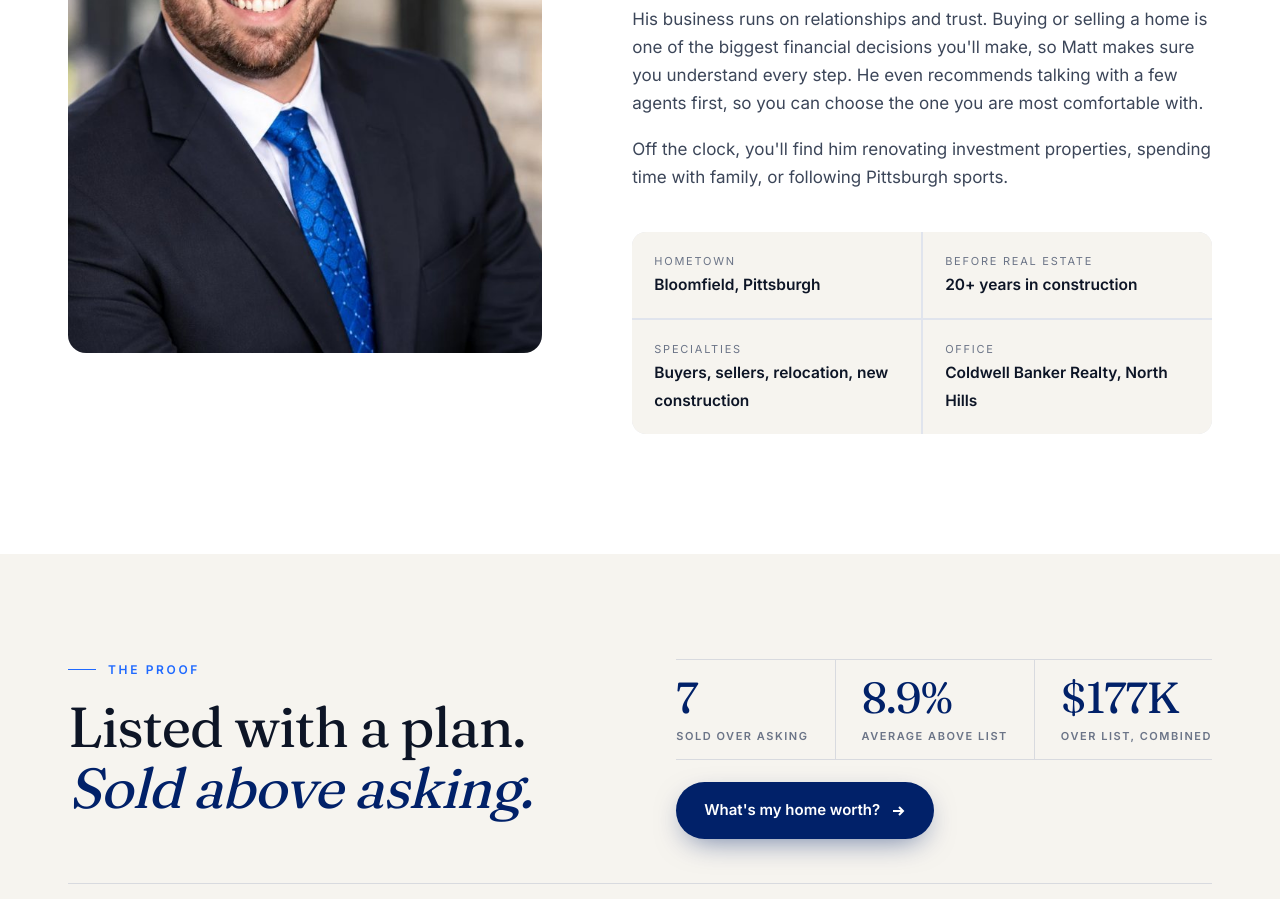
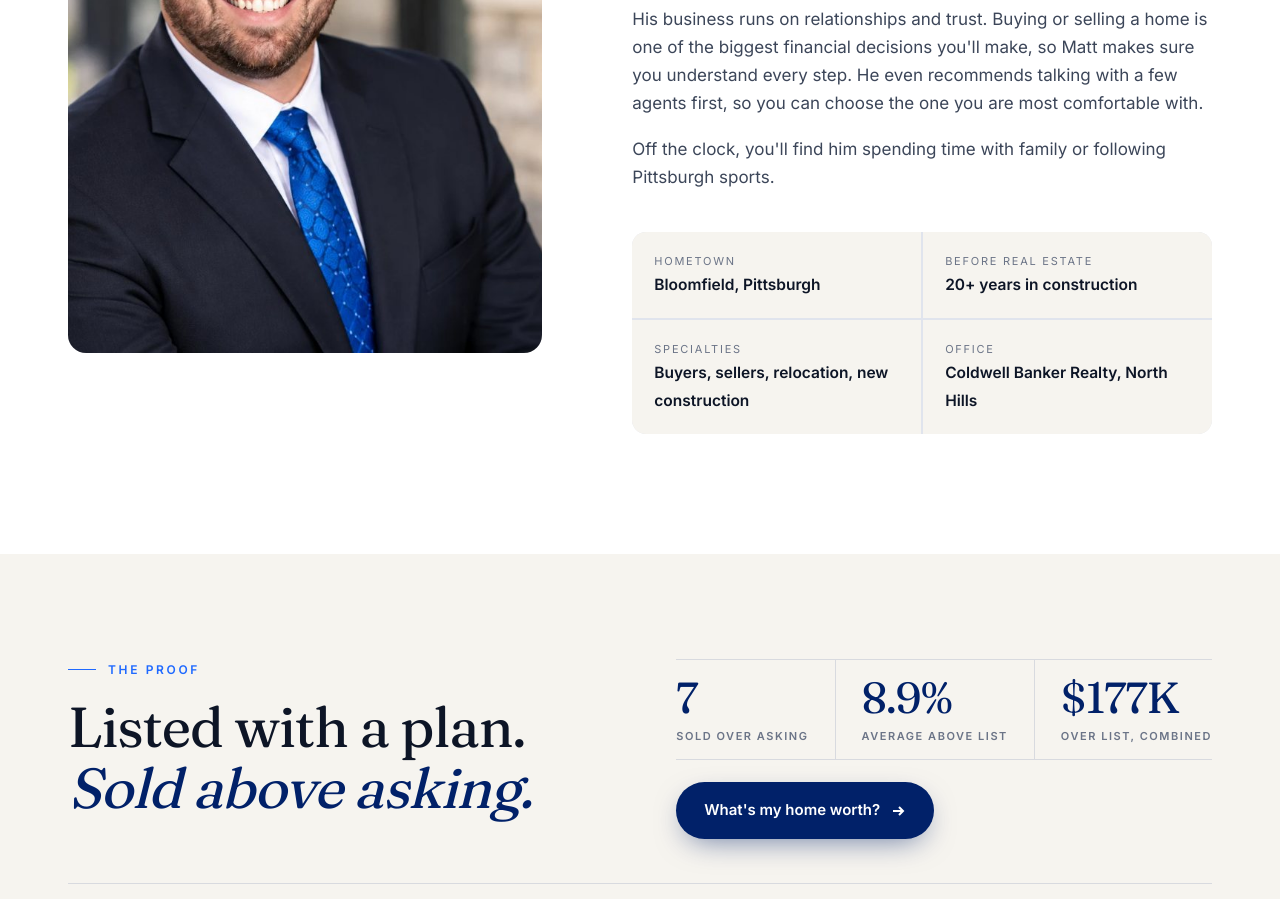
Before and after one commit to danacoonpgh-bit/matt-vogel-website, a plain HTML site: page index.html in a window 1280 px wide. Shown: the part 1240-2139 px from the top of the page. Drawn offline with Linux system fonts and the light colour scheme.

Commit message:
Remove mention of renovating investment properties

```diff
--- a/index.html
+++ b/index.html
@@ -691,7 +691,7 @@ footer{background:var(--blue-deep);color:#9fb0d6;padding:80px 0 40px;font-size:1
         <h2 class="rv d1">Pittsburgh born. <em>Built from the ground up.</em></h2>
         <p class="rv d2">Matt grew up in Bloomfield, went to Central Catholic and played baseball at Penn State Beaver. He spent more than 20 years in construction around Pittsburgh before bringing that experience to real estate with Coldwell Banker Realty.</p>
         <p class="rv d2">His business runs on relationships and trust. Buying or selling a home is one of the biggest financial decisions you'll make, so Matt makes sure you understand every step. He even recommends talking with a few agents first, so you can choose the one you are most comfortable with.</p>
-        <p class="rv d2">Off the clock, you'll find him renovating investment properties, spending time with family, or following Pittsburgh sports.</p>
+        <p class="rv d2">Off the clock, you'll find him spending time with family or following Pittsburgh sports.</p>
         <div class="facts rv d3">
           <div><small>Hometown</small><b>Bloomfield, Pittsburgh</b></div>
           <div><small>Before real estate</small><b>20+ years in construction</b></div>
```
